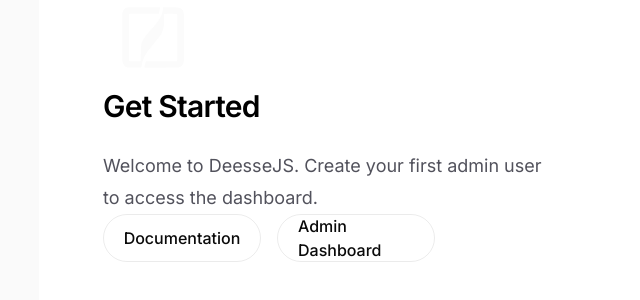
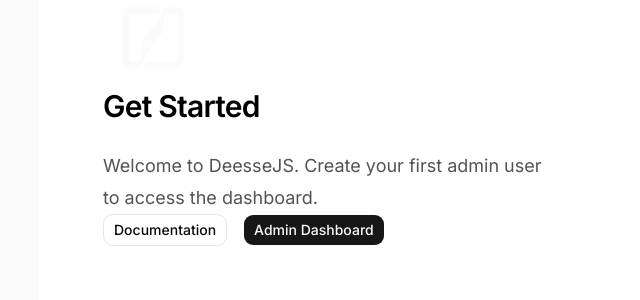
Before and after one commit to nesalia-inc/deessejs, a Next.js app in the folder examples/base/: page / in a window 1280 px wide. Shown: the part 142-442 px from the top of the page, without its empty margins (217-857 px from the left). Built offline with nearby package versions, Linux system fonts and the light colour scheme.

Commit message:
refactor(base-example): use shadcn Button components
Co-Authored-By: martyy-code <nesalia.inc@gmail.com>

```diff
--- a/examples/base/src/app/(frontend)/page.tsx
+++ b/examples/base/src/app/(frontend)/page.tsx
@@ -1,5 +1,6 @@
 import Image from "next/image";
 import Link from "next/link";
+import { Button } from "@/components/ui/button";
 
 export default function Home() {
   return (
@@ -20,21 +21,21 @@
             Welcome to DeesseJS. Create your first admin user to access the dashboard.
           </p>
         </div>
-        <div className="flex flex-col gap-4 text-base font-medium sm:flex-row">
+        <div className="flex gap-4">
+          <Button variant="outline" asChild>
             <Link
-            className="flex h-12 w-full items-center justify-center rounded-full border border-solid border-black/[.08] px-5 transition-colors hover:border-transparent hover:bg-black/[.04] dark:border-white/[.145] dark:hover:bg-[#1a1a1a] md:w-[158px]"
               href="https://deessejs.com/docs"
               target="_blank"
               rel="noopener noreferrer"
             >
               Documentation
             </Link>
-          <Link
-            className="flex h-12 w-full items-center justify-center rounded-full border border-solid border-black/[.08] px-5 transition-colors hover:border-transparent hover:bg-black/[.04] dark:border-white/[.145] dark:hover:bg-[#1a1a1a] md:w-[158px]"
-            href="/admin"
-          >
+          </Button>
+          <Button asChild>
+            <Link href="/admin">
               Admin Dashboard
             </Link>
+          </Button>
         </div>
       </main>
     </div>
```
Lines whose indentation alone changed are shown as unchanged.
